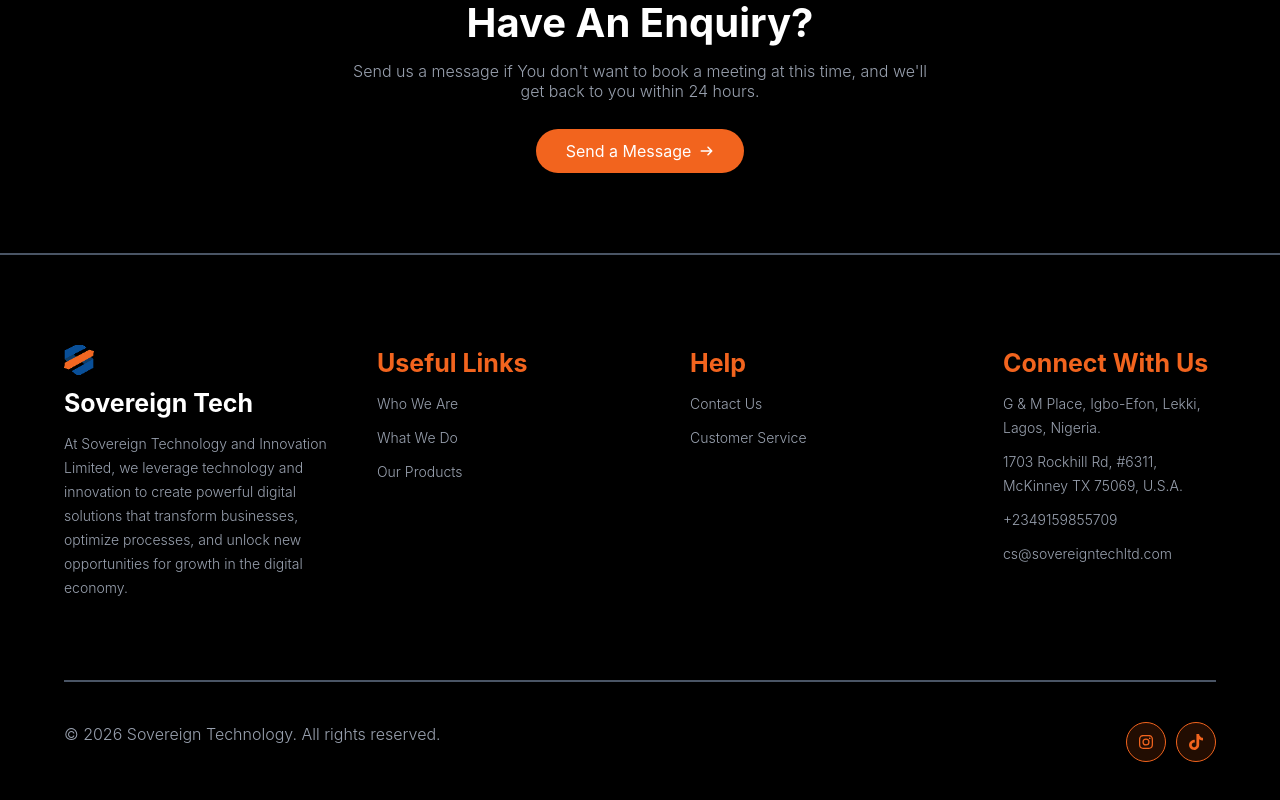
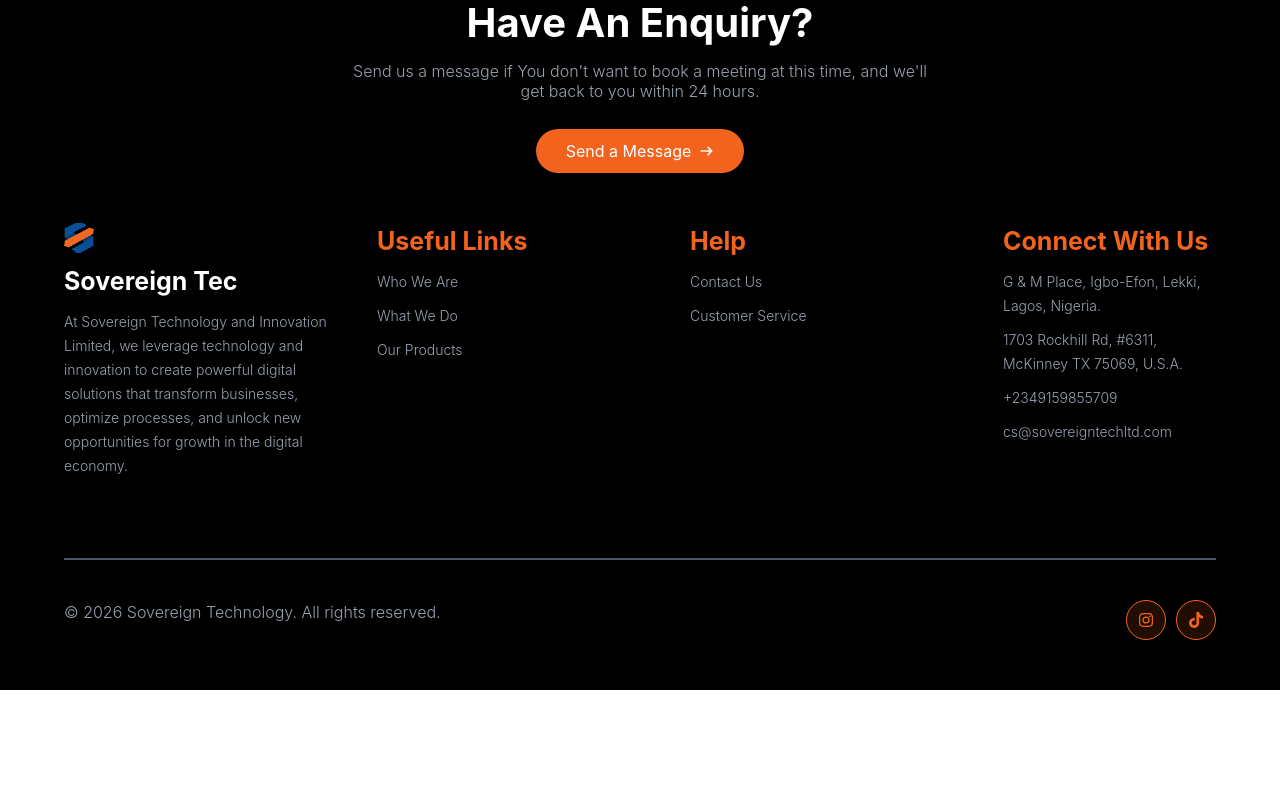
Before and after one commit to Cessaprince/company-website, a React (Vite) app: page / in a window 1280 px wide. Shown: the part 5158-5958 px from the top of the page. After the commit the page ends 5848 px from the top, so only its background shows below. Built offline with nearby package versions, Linux system fonts and the light colour scheme.

Commit message:
initial commit

```diff
--- a/src/components/Footer.jsx
+++ b/src/components/Footer.jsx
@@ -13,7 +13,7 @@ const Footer = () => {
                             <div className='h-[30px] w-[30px] overflow-hidden'>
                                 <img src={logo} alt="" className='w-full h-full object-cover' />
                             </div>
-                            <h3 className='font-bold text-white capitalize text-[25px]'>Sovereign tech</h3>
+                            <h3 className='font-bold text-white capitalize text-[25px]'>Sovereign tec</h3>
                             <p className='text-gray-400 text-sm font-light text-normal leading-[24px]'>At Sovereign Technology and Innovation Limited, we leverage technology and innovation to create powerful digital solutions that transform businesses, optimize processes, and unlock new opportunities for growth in the digital economy.</p>
 
                         </div>
--- a/src/components/Inquiry.jsx
+++ b/src/components/Inquiry.jsx
@@ -20,7 +20,6 @@ const Inquiry = () => {
 
         </div>
 
-        <div className='border-[0.09px] border-collapse w-full h-full border-gray-600 mt-[80px] mb-[40px]'></div>
 
       </section>
 
```
